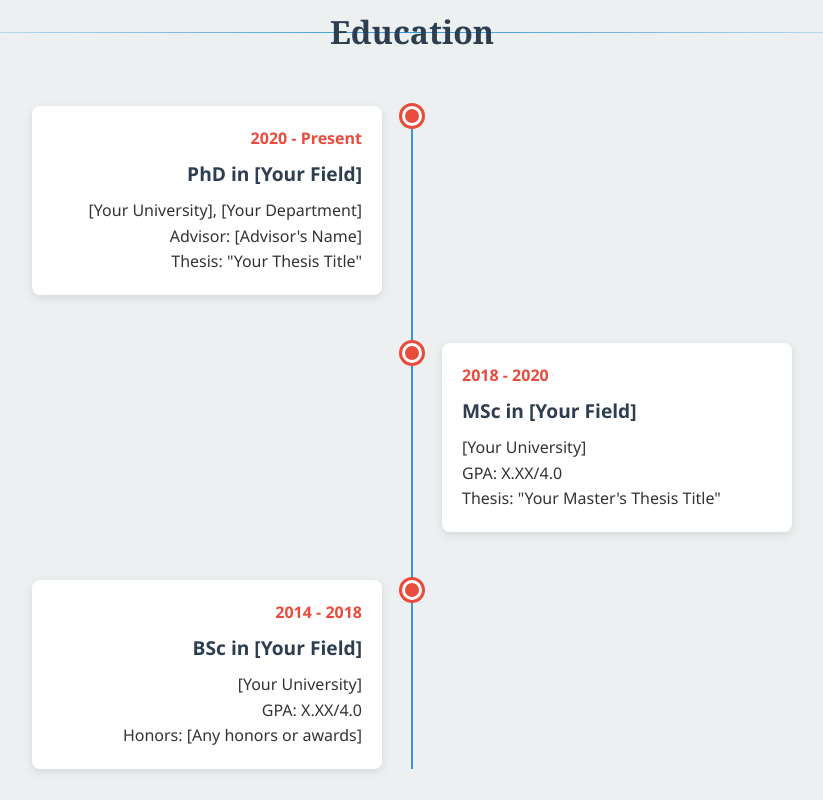
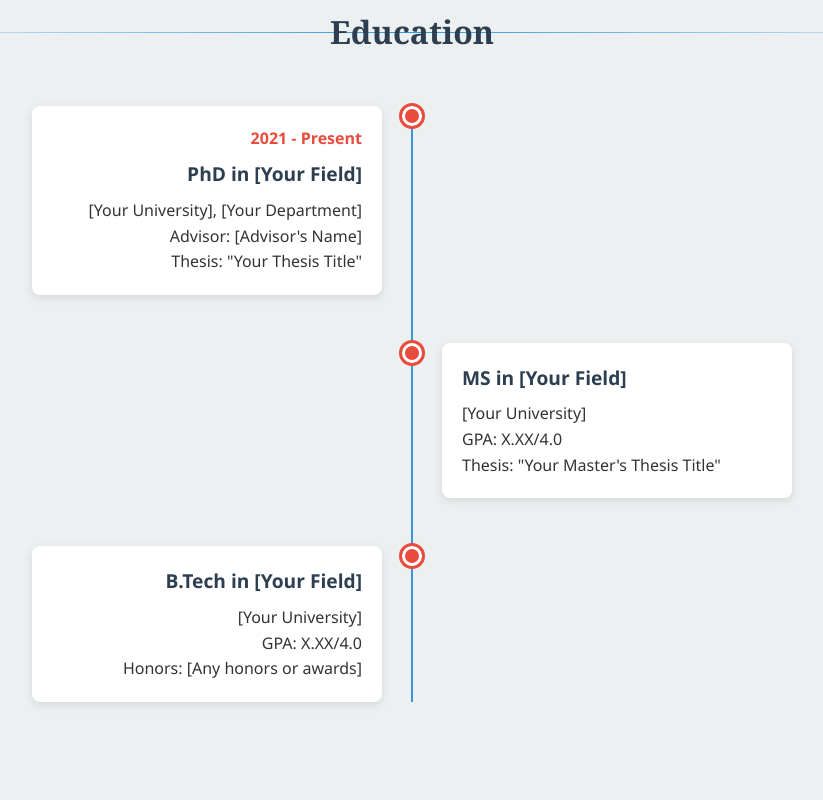
Before and after one commit to surajitiitkgp/surajitiitkgp.github.io, a plain HTML site: page index.html in a window 1280 px wide. Shown: the part 960-1760 px from the top of the page, without its empty margins (228-1051 px from the left). Drawn offline with Linux system fonts and the light colour scheme.

Commit message:
Update index.html

```diff
--- a/index.html
+++ b/index.html
@@ -602,7 +602,7 @@
         <div class="container header-content">
             <img src="sk_.jpg" alt="Profile Image" class="profile-img">
             <h1>Surajit Kundu</h1>
-            <p class="title">PhD Candidate in [Your Field] at [Your University]</p>
+            <p class="title">PhD Candidate in Medical Image Processing at Indian Institute of Technology, Kharagpur</p>
             <div class="social-links">
                 <a href="#" target="_blank"><i class="fab fa-github"></i></a>
                 <a href="#" target="_blank"><i class="fab fa-linkedin"></i></a>
@@ -662,7 +662,7 @@
                 <div class="timeline-item">
                     <div class="timeline-dot"></div>
                     <div class="timeline-content">
-                        <div class="timeline-date">2020 - Present</div>
+                        <div class="timeline-date">2021 - Present</div>
                         <h3 class="timeline-title">PhD in [Your Field]</h3>
                         <p>[Your University], [Your Department]</p>
                         <p>Advisor: [Advisor's Name]</p>
@@ -672,8 +672,8 @@
                 <div class="timeline-item">
                     <div class="timeline-dot"></div>
                     <div class="timeline-content">
-                        <div class="timeline-date">2018 - 2020</div>
-                        <h3 class="timeline-title">MSc in [Your Field]</h3>
+<!--                         <div class="timeline-date">2018 - 2020</div> -->
+                        <h3 class="timeline-title">MS in [Your Field]</h3>
                         <p>[Your University]</p>
                         <p>GPA: X.XX/4.0</p>
                         <p>Thesis: "Your Master's Thesis Title"</p>
@@ -682,8 +682,8 @@
                 <div class="timeline-item">
                     <div class="timeline-dot"></div>
                     <div class="timeline-content">
-                        <div class="timeline-date">2014 - 2018</div>
-                        <h3 class="timeline-title">BSc in [Your Field]</h3>
+<!--                         <div class="timeline-date">2011 - 2015</div> -->
+                        <h3 class="timeline-title">B.Tech in [Your Field]</h3>
                         <p>[Your University]</p>
                         <p>GPA: X.XX/4.0</p>
                         <p>Honors: [Any honors or awards]</p>
```
